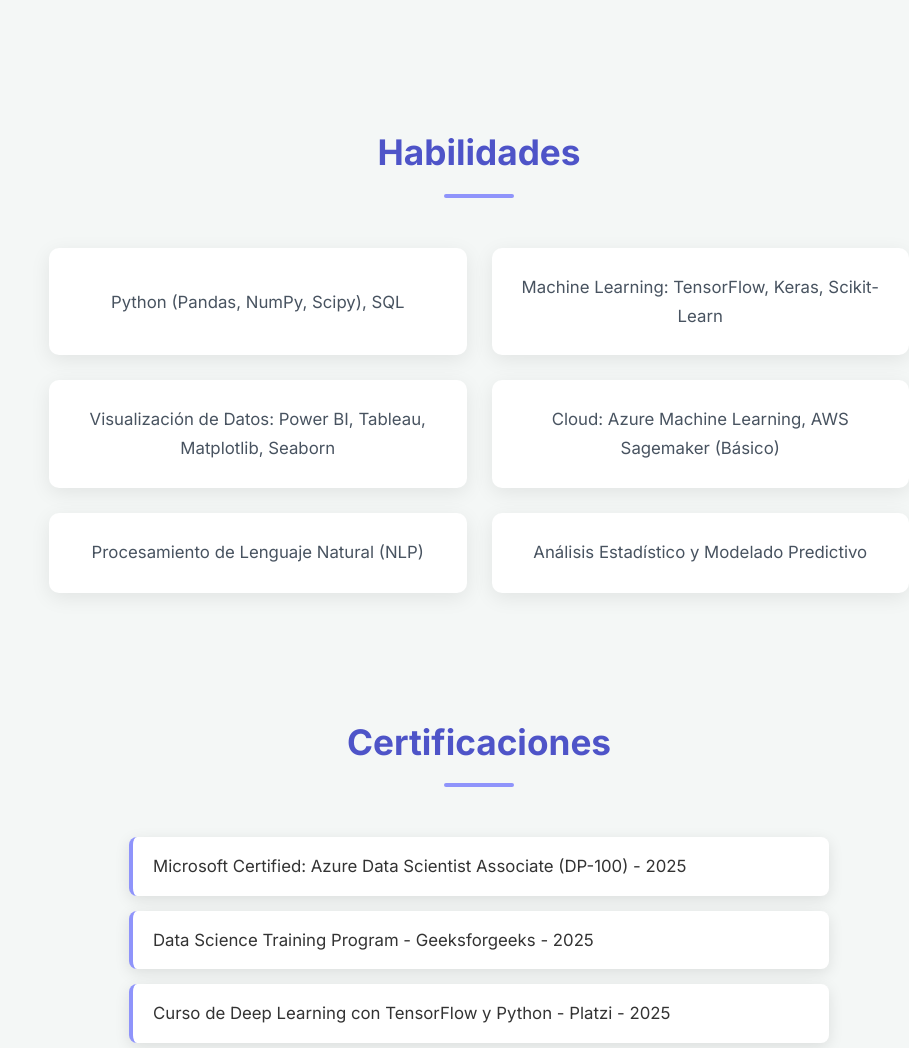
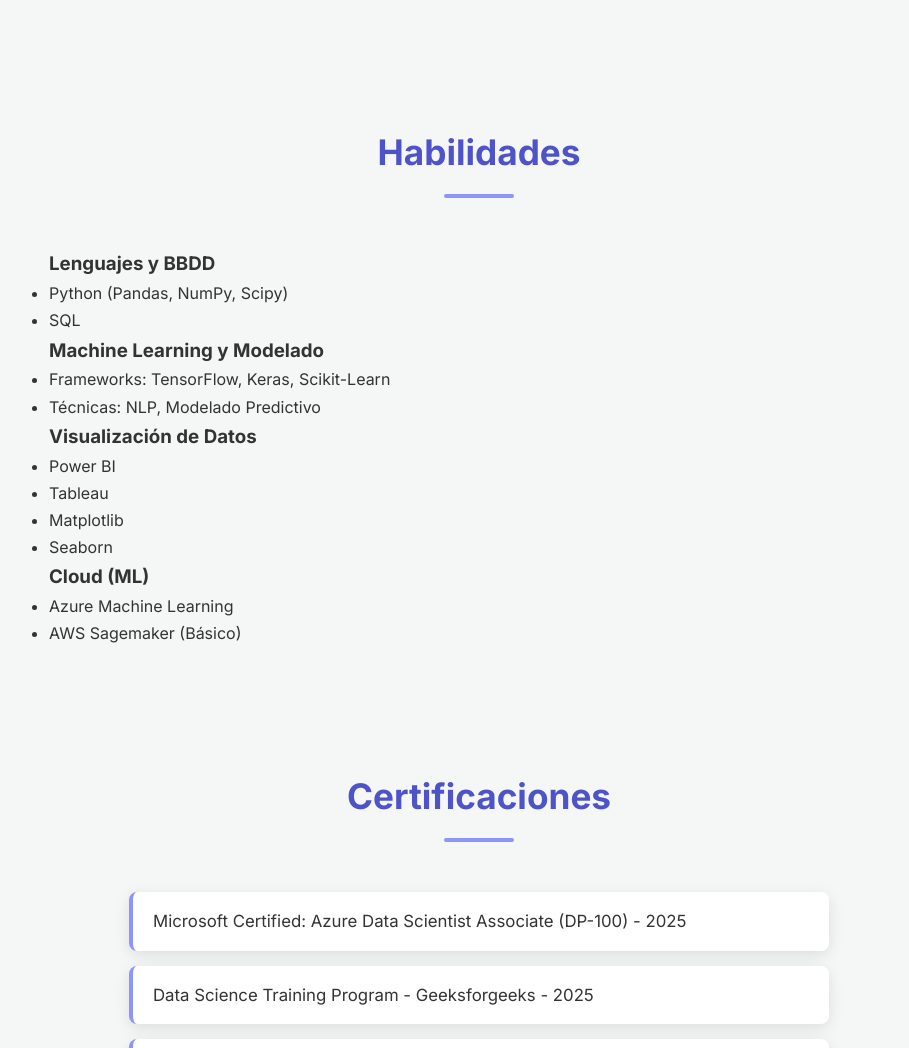
Before and after one commit to andres-lizarazo/andres-lizarazo.github.io, a plain HTML site: page index.html in a window 1280 px wide. Shown: the part 1220-2268 px from the top of the page, without its empty margins (161-1070 px from the left). Drawn offline with Linux system fonts and the light colour scheme.

Commit message:
update skills section

```diff
--- a/index.html
+++ b/index.html
@@ -64,19 +64,47 @@
 
     <!-- Sección de Habilidades -->
     <section id="habilidades">
-        <div class="container">
-            <h2 id="habilidades-title">Habilidades</h2>
-            <ul class="skills-list">
-                <!-- No es necesario ID para cada habilidad si no se traducen individualmente, pero podrías añadirlos -->
-                <li>Python (Pandas, NumPy, Scipy), SQL</li>
-                <li>Machine Learning: TensorFlow, Keras, Scikit-Learn</li>
-                <li>Visualización de Datos: Power BI, Tableau, Matplotlib, Seaborn</li>
-                <li>Cloud: Azure Machine Learning, AWS Sagemaker (Básico)</li>
-                <li>Procesamiento de Lenguaje Natural (NLP)</li>
-                <li>Análisis Estadístico y Modelado Predictivo</li>
-            </ul>
-        </div>
-    </section>
+      <div class="container">
+          <h2 id="habilidades-title">Habilidades</h2>
+          <div class="skills-categories">
+
+              <div class="skill-category">
+                  <h3>Lenguajes y BBDD</h3>
+                  <ul class="skills-items">
+                      <li>Python (Pandas, NumPy, Scipy)</li>
+                      <li>SQL</li>
+                  </ul>
+              </div>
+
+              <div class="skill-category">
+                  <h3>Machine Learning y Modelado</h3>
+                  <ul class="skills-items">
+                      <li>Frameworks: TensorFlow, Keras, Scikit-Learn</li>
+                      <li>Técnicas: NLP, Modelado Predictivo</li>
+                  </ul>
+              </div>
+
+              <div class="skill-category">
+                  <h3>Visualización de Datos</h3>
+                  <ul class="skills-items">
+                      <li>Power BI</li>
+                      <li>Tableau</li>
+                      <li>Matplotlib</li>
+                      <li>Seaborn</li>
+                  </ul>
+              </div>
+
+              <div class="skill-category">
+                  <h3>Cloud (ML)</h3>
+                  <ul class="skills-items">
+                      <li>Azure Machine Learning</li>
+                      <li>AWS Sagemaker (Básico)</li>
+                  </ul>
+              </div>
+
+          </div>
+      </div>
+  </section>
 
     <!-- Sección de Certificaciones -->
     <section id="certificaciones">
```
